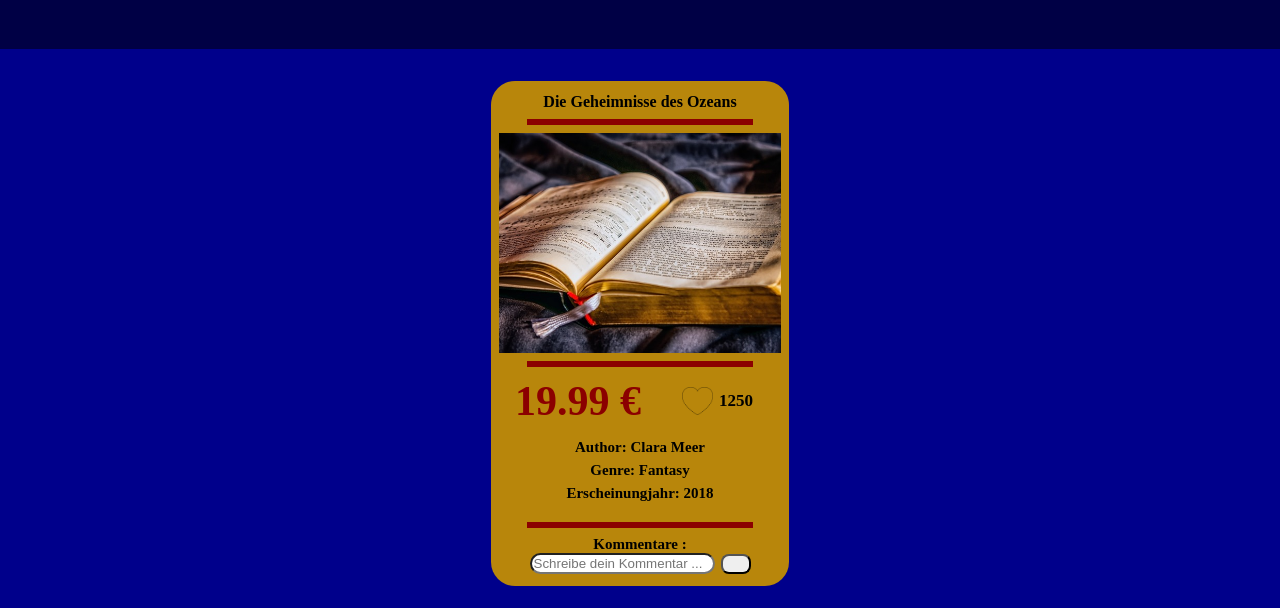
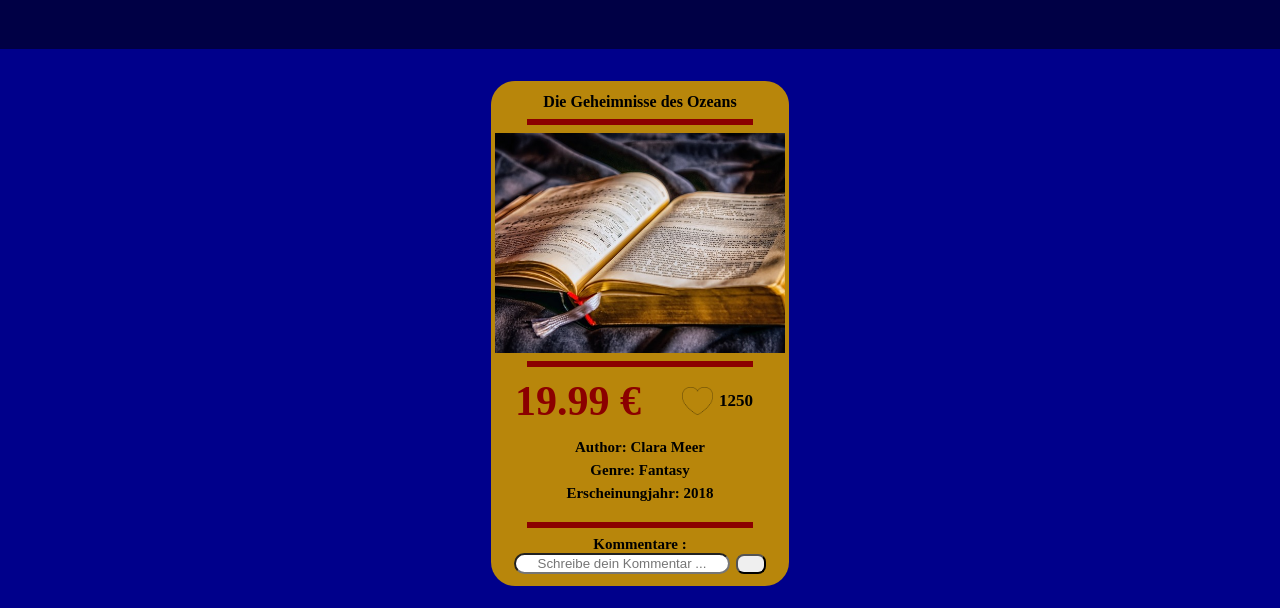
Before and after one commit to SnowCoder404/Bookstore, a plain HTML site: page index.html in a window 1280 px wide. Shown: the part 155-763 px from the top of the page. Drawn offline with Linux system fonts and the light colour scheme.

Commit message:
change width from bookDiv from 22vh to 290px

```diff
--- a/scripts/template.js
+++ b/scripts/template.js
@@ -21,7 +21,7 @@ function renderBooks(booksArray) {
                     <div class="d_flex_a_c flex_column">
                         <span>Kommentare :</span>
                         <div class="d_flex_a_c">
-                            <input placeholder="Schreibe dein Kommentar ..." style="border-radius: 18px;">
+                            <input placeholder="Schreibe dein Kommentar ..." style="border-radius: 18px; width: 208px; text-align: center;">
                             <button style="width: 30px; height: 20px; margin-left: 6px;border-radius: 8px;">
                             </button>
                         </div>
--- a/style/style.css
+++ b/style/style.css
@@ -26,7 +26,7 @@ body {
     background-image: url("../assets/icon/book.jpg");
     background-position: center;
     background-size: cover;
-    width: 22vw;
+    width: 290px;
     height: 220px;
 }
 
```
